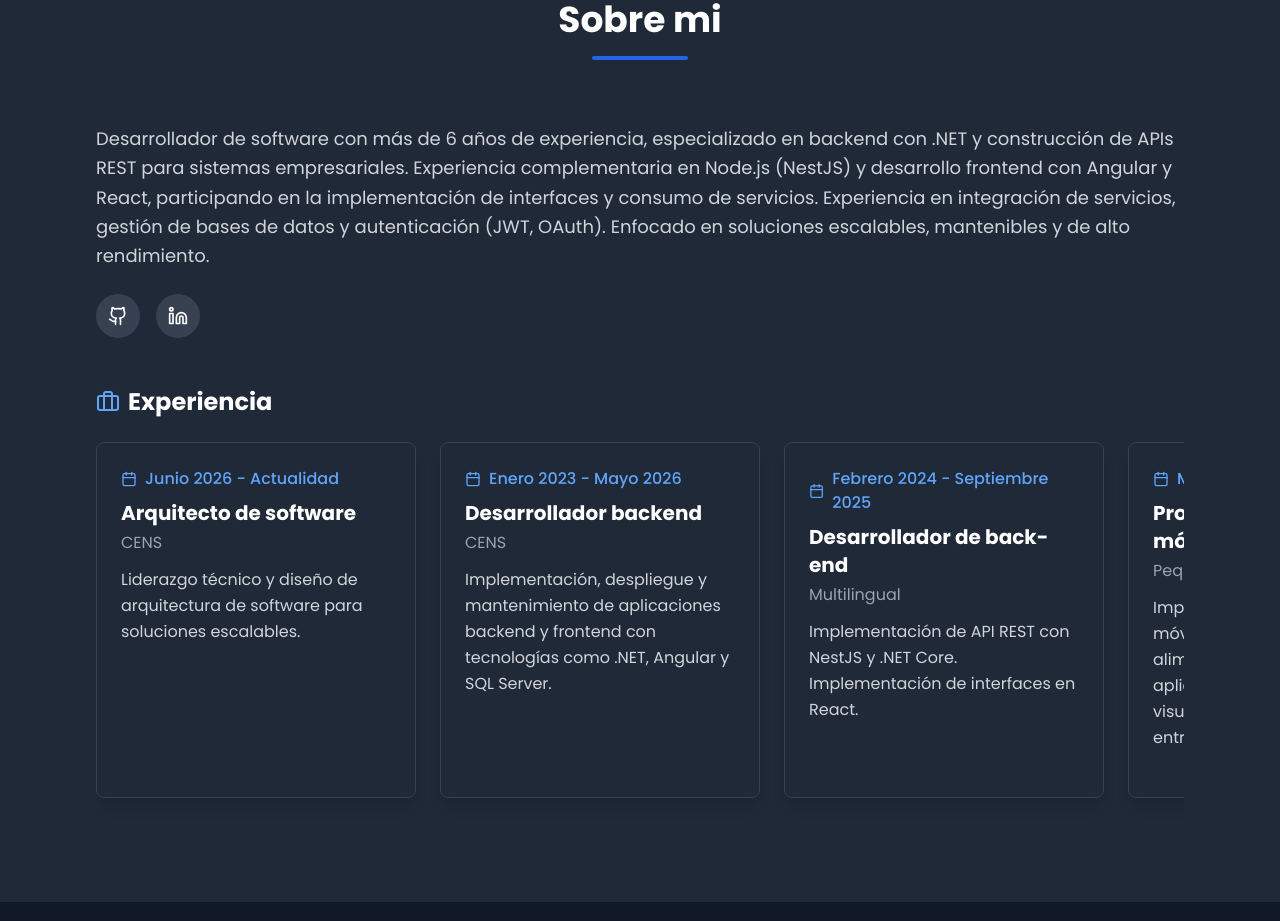
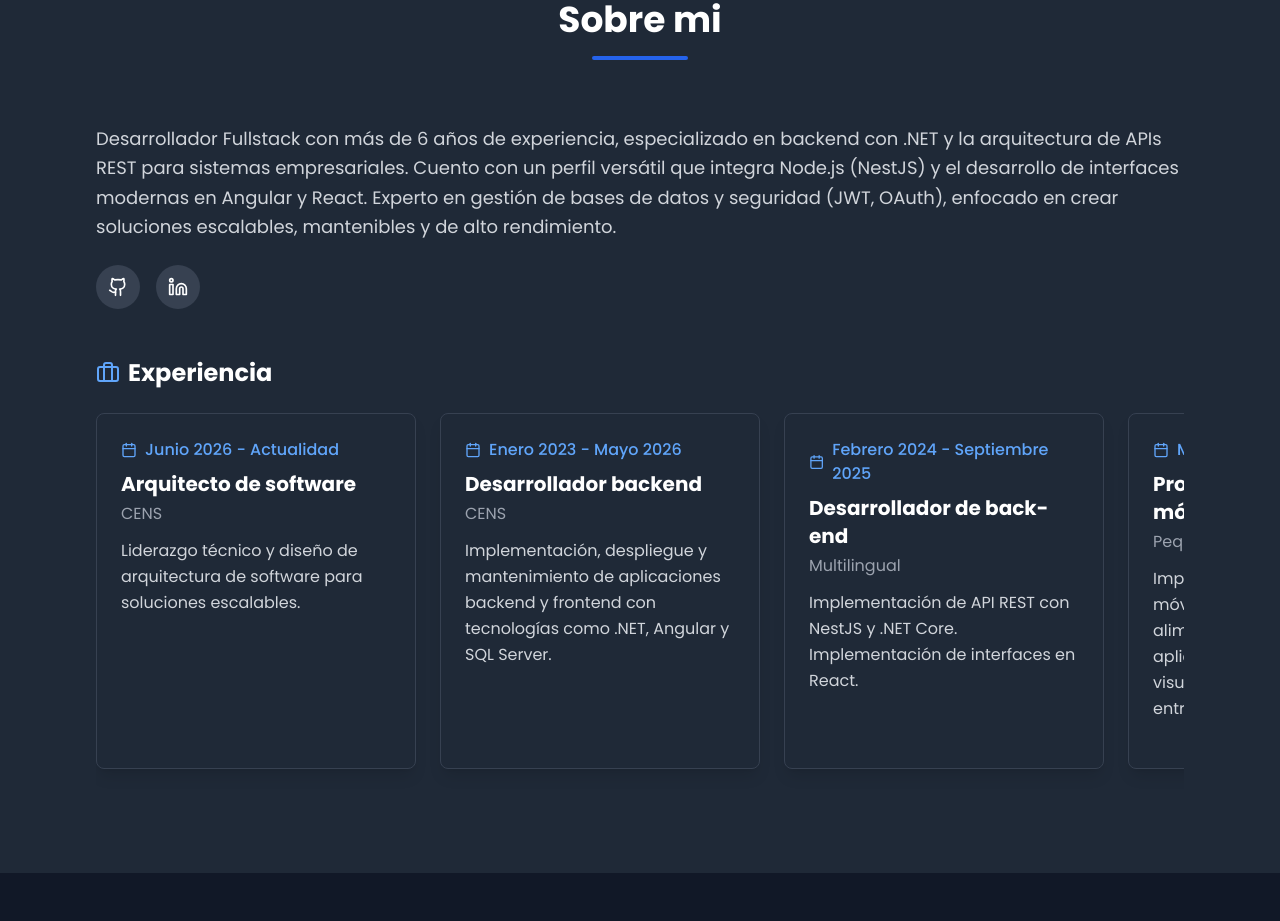
Before and after one commit to leonardoburgosd/portafoliov2, a React (Vite) app: page / in a window 1280 px wide. Shown: the part 880-1801 px from the top of the page. Built offline with nearby package versions, Linux system fonts and the light colour scheme.

Commit message:
Mejora descripción

```diff
--- a/src/components/AboutSection.tsx
+++ b/src/components/AboutSection.tsx
@@ -89,14 +89,13 @@ export const AboutSection = ({ isDarkMode }: AboutSectionProps) => {
           {/* Personal Info */}
           <div className="space-y-6">
             <p className={`text-lg ${textSecondary} leading-relaxed`}>
-              Desarrollador de software con más de 6 años de experiencia,
-              especializado en backend con .NET y construcción de APIs REST para
-              sistemas empresariales. Experiencia complementaria en Node.js
-              (NestJS) y desarrollo frontend con Angular y React, participando
-              en la implementación de interfaces y consumo de servicios.
-              Experiencia en integración de servicios, gestión de bases de datos
-              y autenticación (JWT, OAuth). Enfocado en soluciones escalables,
-              mantenibles y de alto rendimiento.
+              Desarrollador Fullstack con más de 6 años de experiencia,
+              especializado en backend con .NET y la arquitectura de APIs REST
+              para sistemas empresariales. Cuento con un perfil versátil que
+              integra Node.js (NestJS) y el desarrollo de interfaces modernas en
+              Angular y React. Experto en gestión de bases de datos y seguridad
+              (JWT, OAuth), enfocado en crear soluciones escalables, mantenibles
+              y de alto rendimiento.
             </p>
             <div className="flex gap-4">
               <a
```
